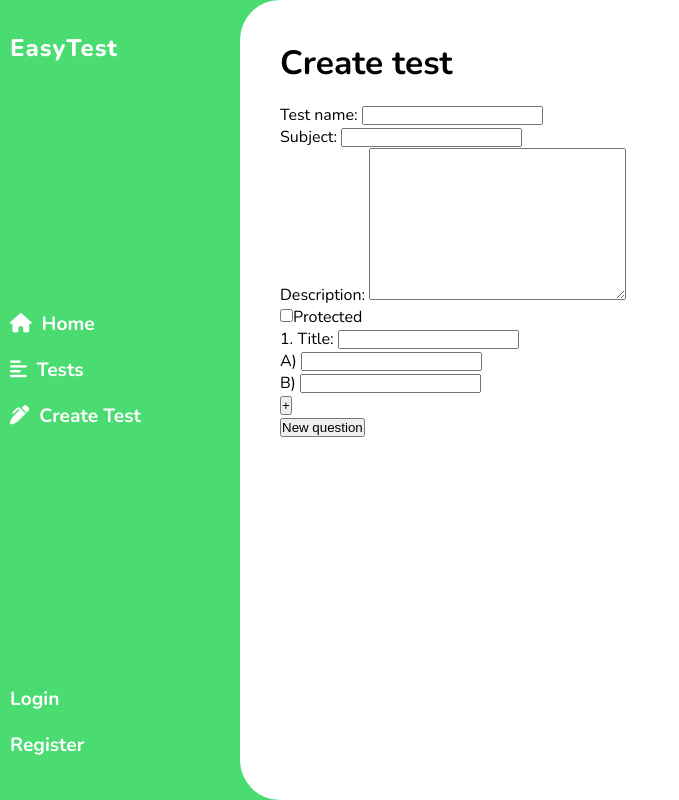
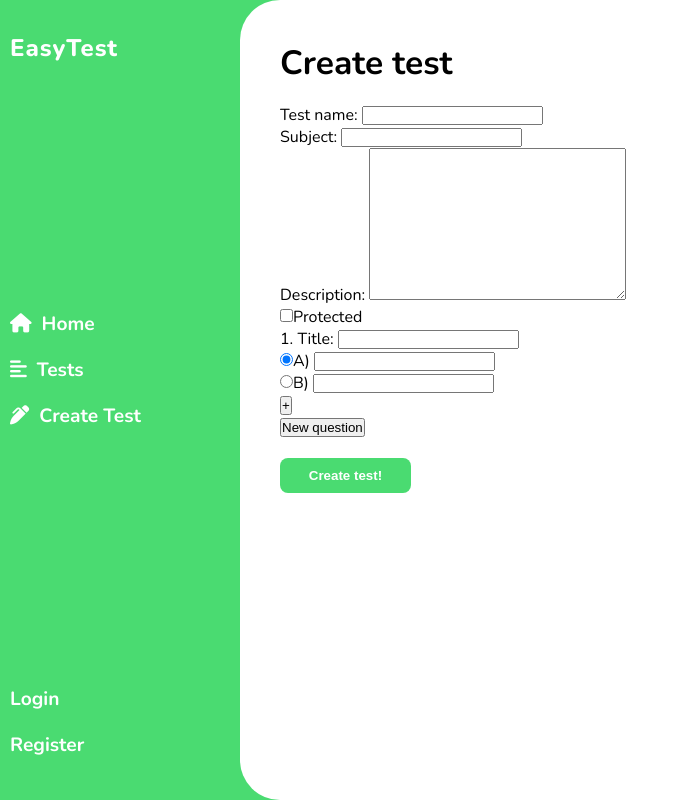
Before and after one commit to egortrussov/testing-app, a React (Create React App) app in the folder frontend/: page /app/createTestForm in a window 1280 px wide. Shown: the whole page, without its empty margins (0-679 px from the left). Built offline with nearby package versions, Linux system fonts and the light colour scheme.

Commit message:
create test functionality fully implemented

```diff
--- a/frontend/src/components/CreateTest/CreateTestForm.js
+++ b/frontend/src/components/CreateTest/CreateTestForm.js
@@ -2,17 +2,16 @@ import React, { Component } from 'react'
 
 export default class CreateTestForm extends Component {
     state = {
-        questionNumber: 1,
         questions: [{
             title: '',
             answers: [{
                 text: '',
-                answerId: ''
+                answerId: '1'
             }, {
                 text: '',
-                answerId: ''
+                answerId: '2'
             }],
-            currectAnswerId: '1'
+            correctAnswerId: '1'
         }],
         title: '',
         description: '',
@@ -23,11 +22,16 @@ export default class CreateTestForm extends Component {
 
     handleAddAnswer(quesId) {
         const { questions } = this.state;
+        let len = questions[quesId].answers.length;
+        console.log(len.toString());
+
         if (questions[quesId].answers.length === 6) return;
         questions[quesId].answers.push({
             text: '',
-            answerId: ''
+            answerId: (len + 1).toString()
         })
+        console.log(questions[quesId].answers);
+
         this.setState({
             ...this.state,
             questions
@@ -41,10 +45,10 @@ export default class CreateTestForm extends Component {
             title: '',
             answers: [{
                 text: '',
-                answerId: ''
+                answerId: '1'
             }, {
                 text: '',
-                answerId: ''
+                answerId: '2'
             }],
             currectAnswerId: '1'
         })
@@ -63,8 +67,9 @@ export default class CreateTestForm extends Component {
         });
     }
 
-    setQuestionTitle(e, index, inx) {
+    setAnswerText(e, index, inx) {
         let { questions } = this.state;
+        console.log(questions[index].answers, inx);
         questions[index].answers[inx].text = e.target.value;
         this.setState({
             ...this.state,
@@ -82,7 +87,7 @@ export default class CreateTestForm extends Component {
     setTestDescription(e) {
         this.setState({
             ...this.state,
-            desctiption: e.target.value
+            description: e.target.value
         })
     }
 
@@ -90,7 +95,7 @@ export default class CreateTestForm extends Component {
         this.setState({
             ...this.state,
             subject: e.target.value
-        })
+        }, () => console.log(this.state.subject))
     }
 
     setProtectedState(e) {
@@ -98,6 +103,27 @@ export default class CreateTestForm extends Component {
             ...this.state,
             isProtected: !this.state.isProtected,
             accessKey: ''
+        })
+    }
+
+    setCorrectAnswerId(quesIndex, ansId) {
+        let { questions } = this.state;
+        questions[quesIndex].correctAnswerId = ansId;
+        console.log(ansId);
+
+        this.setState({
+            ...this.state,
+            questions
+        })
+    }
+
+    handleAddTest() {
+        fetch('http://localhost:5000/api/tests/createTest', {
+            method: 'POST',
+            headers: {
+                'Content-Type': 'application/json'
+            },
+            body: JSON.stringify(this.state)
         })
     }
 
@@ -146,6 +172,7 @@ export default class CreateTestForm extends Component {
                                     { ques.answers.map((ans, inx) => {
                                         return (
                                             <div className="ans-card">
+                                                <input type="radio" name={ index } title="Mark as correct" onChange={ () => this.setCorrectAnswerId(index, ans.answerId) } checked={ ques.correctAnswerId === ans.answerId } />
                                                 <span className="ans-letter">{ letters[inx] }) </span>
                                                 <input onChange={ (e) => this.setAnswerText(e, index, inx) } type="text" value={ ans.text } />
                                             </div>
@@ -160,6 +187,7 @@ export default class CreateTestForm extends Component {
                         New question
                     </button>
                 </div>
+                <button onClick={ this.handleAddTest.bind(this) } className="btn btn-cta">Create test!</button>
             </div>
         )
     }
--- a/frontend/src/components/Tests/Tests.js
+++ b/frontend/src/components/Tests/Tests.js
@@ -41,7 +41,7 @@ export default class Tests extends Component {
                                     <h4 className="test-date">Date: { test.createdAt }</h4>
                                 </div>
                                 <div className="test-card-right">
-                                    <h3 className="test-subject">Subject: <span className="subject">{ test.subject }Mathematics</span></h3>
+                                    <h3 className="test-subject">Subject: <span className="subject">{ test.subject }</span></h3>
                                     <h3>Times passed: { test.results.length }</h3>
                                 </div>
                             </div>
--- a/frontend/src/components/css/GlobalStyles/style.css
+++ b/frontend/src/components/css/GlobalStyles/style.css
@@ -27,5 +27,6 @@
   color: #fff;
   border-radius: .5rem;
   font-weight: 700;
+  border: none;
 }
 /*# sourceMappingURL=style.css.map */
--- a/frontend/src/components/css/GlobalStyles/style.scss
+++ b/frontend/src/components/css/GlobalStyles/style.scss
@@ -29,4 +29,5 @@
     color: #fff;
     border-radius: .5rem;
     font-weight: 700;
+    border: none;
 }
```
Also changed, not shown: 2 other files (tests, documents, lock files or other folders).
